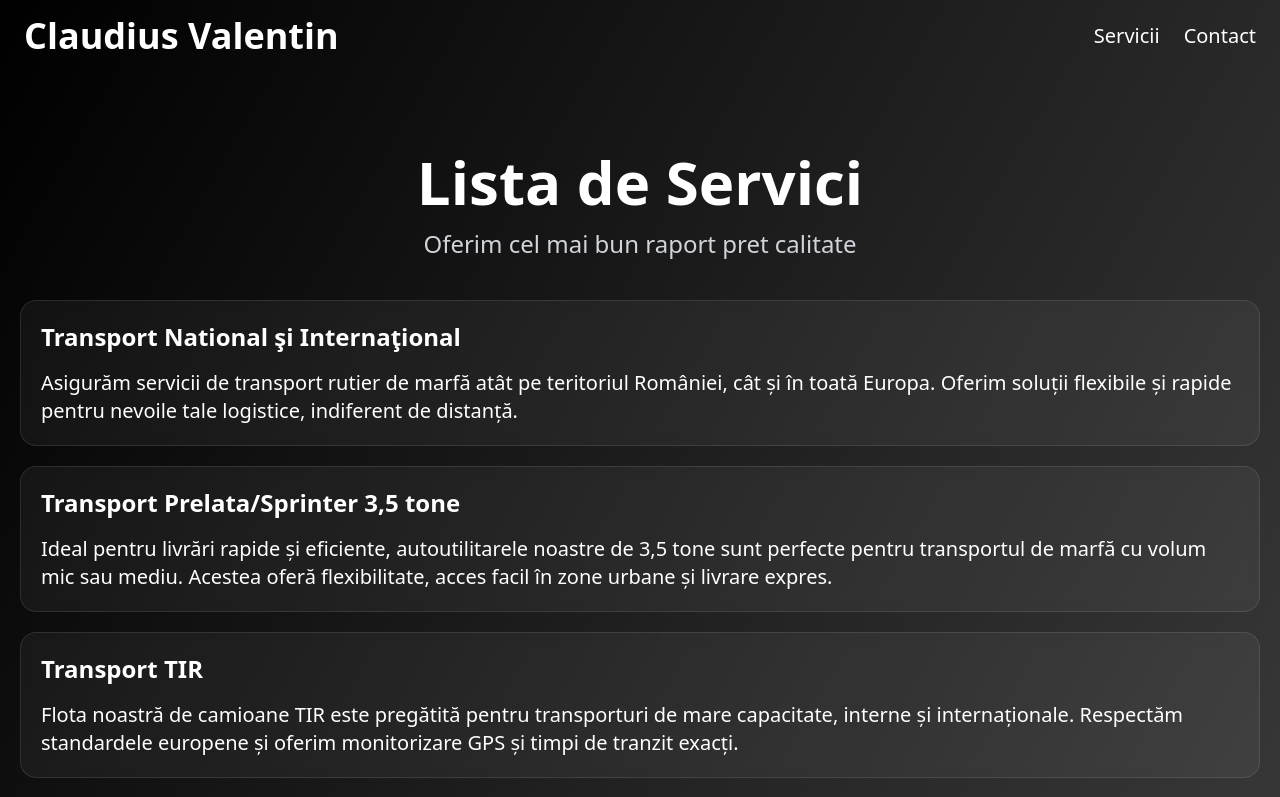
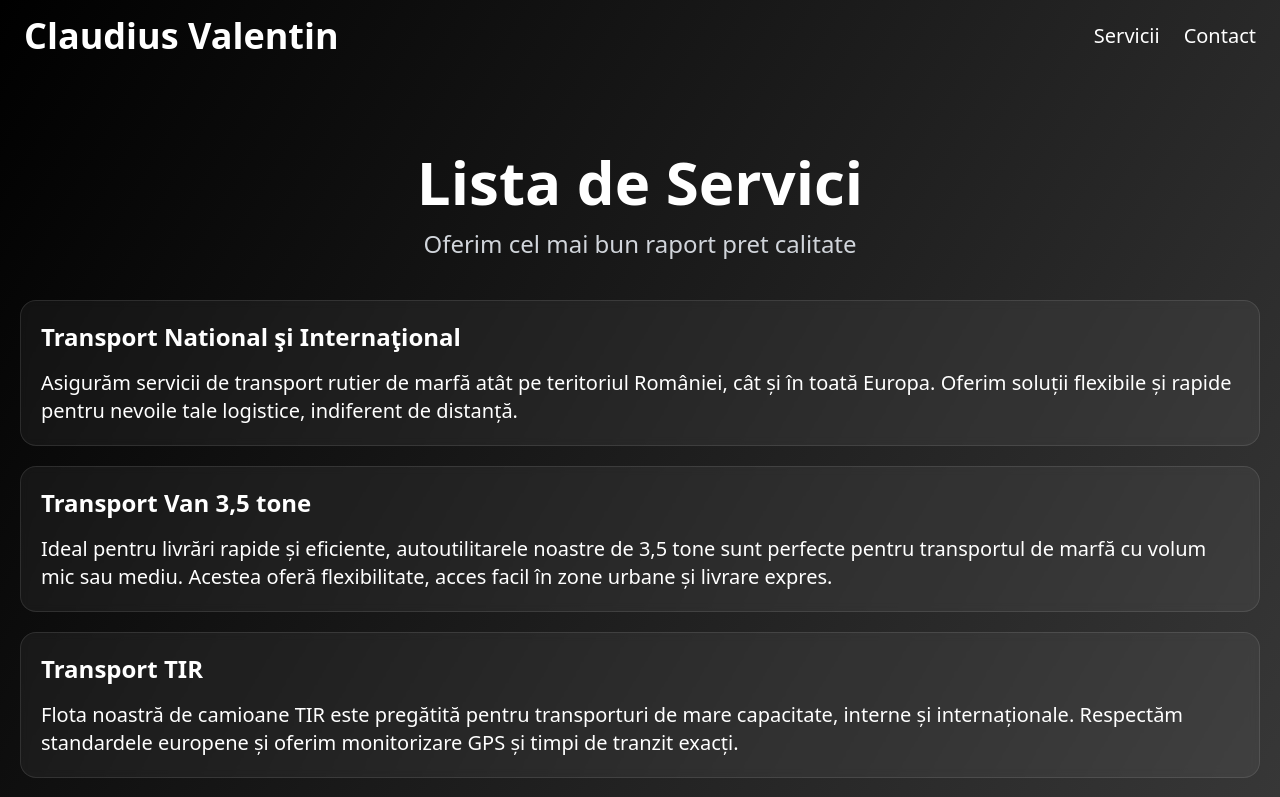
Before and after one commit to CosminPro02/ClaudiusValentin, a React (Vite) app: page /servici in a window 1280 px wide. Shown: the top 797 px of the page. Built offline with nearby package versions, Linux system fonts and the light colour scheme; a web font is replaced by a local one.

Commit message:
Update Servici.jsx

```diff
--- a/src/Servici.jsx
+++ b/src/Servici.jsx
@@ -6,7 +6,7 @@ export default function Servicii() {
             description:"Asigurăm servicii de transport rutier de marfă atât pe teritoriul României, cât și în toată Europa. Oferim soluții flexibile și rapide pentru nevoile tale logistice, indiferent de distanță.",
         },
         {
-            title: "Transport Prelata/Sprinter 3,5 tone",
+            title: "Transport Van 3,5 tone",
             description:"Ideal pentru livrări rapide și eficiente, autoutilitarele noastre de 3,5 tone sunt perfecte pentru transportul de marfă cu volum mic sau mediu. Acestea oferă flexibilitate, acces facil în zone urbane și livrare expres."
         },
         {
```
